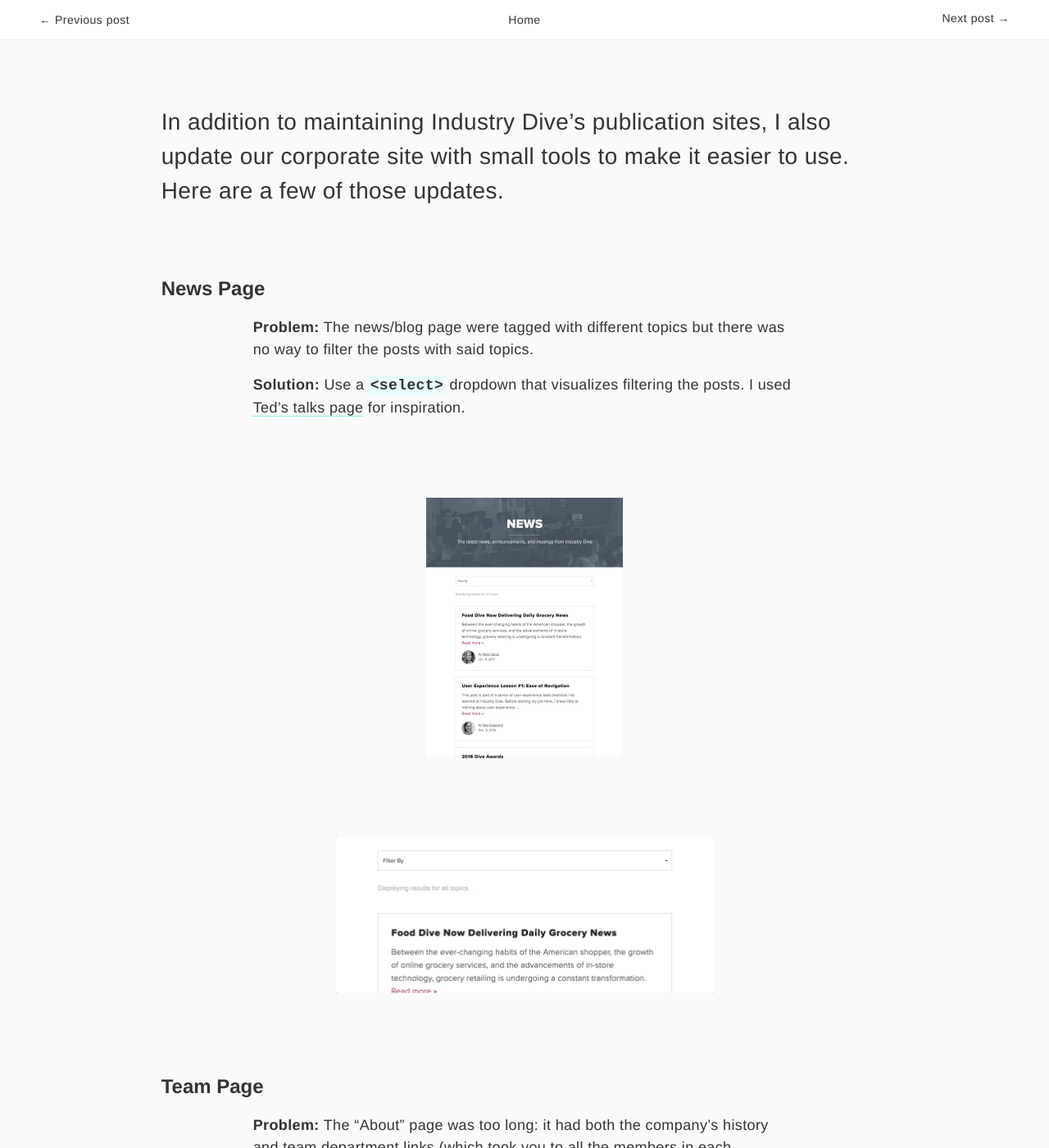
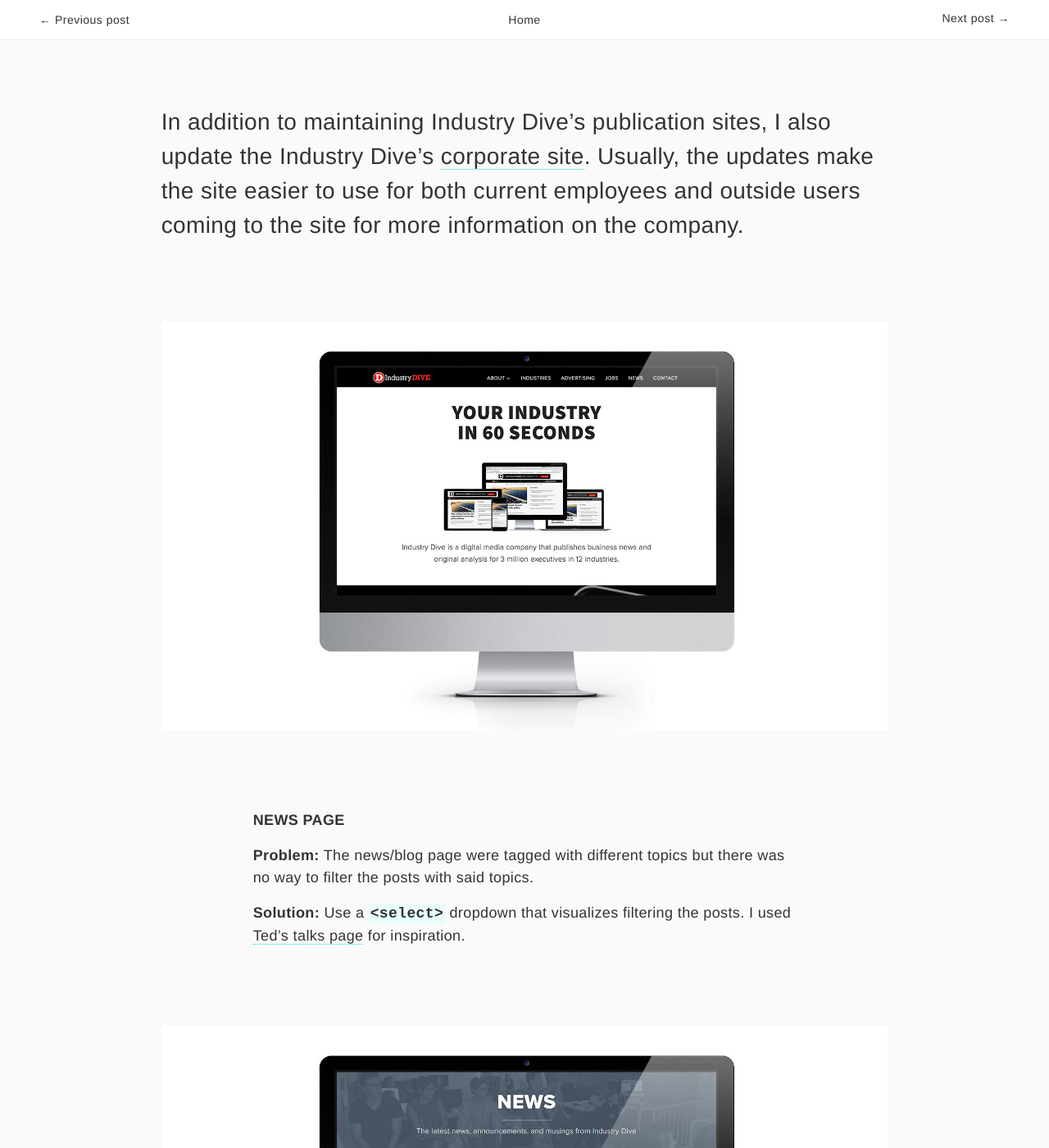
Before and after one commit to nancopeland/old-portfolio-site, a Jekyll site: the page built from _posts/2016-12-10-corp-site-updates.markdown, in a window 1280 px wide and 1400 px high. Shown: the whole window at 82% size. Built offline with Jekyll 4.4.1, drawn with Linux system fonts in a browser that asks for light colours; nearby versions of some CDN libraries; some of the changed text lies outside the part shown.

Commit message:
updates corp site post

```diff
--- a/_posts/2016-12-10-corp-site-updates.markdown
+++ b/_posts/2016-12-10-corp-site-updates.markdown
@@ -12,26 +12,36 @@
 next-story: /2016/12/01/living-style-guide.html
 ---
 
-In addition to maintaining Industry Dive's publication sites, I also update our corporate site with small tools to make it easier to use. Here are a few of those updates.
+In addition to maintaining Industry Dive's publication sites, I also update the Industry Dive's [corporate site](http://industrydive.com/). Usually, the updates make the site easier to use for both current employees and outside users coming to the site for more information on the company.
 
-<h2>News Page</h2>
+{:.p-img}
+![corp site]({{ site.url }}/assets/img/corp_site_filtering/corp_site.jpg)
+
+**NEWS PAGE**
 
 **Problem:** The news/blog page were tagged with different topics but there was no way to filter the posts with said topics.
 
 **Solution:** Use a `<select>` dropdown that visualizes filtering the posts. I used [Ted's talks page](http://www.ted.com/talks) for inspiration.
 
-![news page filtering]({{ site.url }}/assets/img/corp_site_filtering/news_page_filtering.gif){:width='240px'}
-![news page filtering close up]({{ site.url }}/assets/img/corp_site_filtering/news_page_filtering_zoom.gif){:width='460px'}
+{:.p-img}
+![news page]({{ site.url }}/assets/img/corp_site_filtering/news_page.jpg)
 
-<h2>Team Page</h2>
+{:.p-img}
+![news page filtering]({{ site.url }}/assets/img/corp_site_filtering/news_page_filtering.gif){:width='300px'}
+
+{:.p-img}
+![news page filtering close up]({{ site.url }}/assets/img/corp_site_filtering/news_page_filtering_zoom.gif){:width='500px'}
+
+**TEAM PAGE**
 
 **Problem:** The "About" page was too long: it had both the company's history and team department links (which took you to all the members in each department) on one page. This was confusing to a reader who just wanted to find the history or just wanted to find a team member. There were also a lot of steps involved to find the team member you were looking for.
 
 **Solution:** Split up the "About" page into two pages: "History" and "Team". For the "Team" page, have all team members on the page when it loads (instead of broken up by default) and have options to filter team members by department for ease of navigation.
 
-![new about page process](https://s3.amazonaws.com/dive_static/diveimages/new_process.gif){:width='500px'}
+{:.p-img}
+![team page]({{ site.url }}/assets/img/corp_site_filtering/team_page.jpg)
 
-Read more about the team page [here](http://industrydive.com/news/post/user-experience-lesson-1-ease-of-navigation/).
+{:.p-img}
+![new about page process](https://s3.amazonaws.com/dive_static/diveimages/new_process.gif){:width='550px'}
 
-
-Back-end code for both projects: [Ryan Schuster](http://stackoverflow.com/users/2855226/ryan-schuster)
+Read more about the team page [here](http://industrydive.com/news/post/user-experience-lesson-1-ease-of-navigation/). Back-end code for both projects was done by [Ryan Schuster](http://stackoverflow.com/users/2855226/ryan-schuster).
--- a/_posts/2016-12-29-pub-site-redesign.markdown
+++ b/_posts/2016-12-29-pub-site-redesign.markdown
@@ -76,3 +76,5 @@
 
 {:.p-img}
 ![desktop menu]({{ site.url }}/assets/img/pub_sites/pub_site_menu_desktop.gif){:width='700px'}
+
+See this project live at [utilitydive.com](http://www.utilitydive.com/) or any of the other [publication sites](http://industrydive.com/industries/).
```
Also changed, not shown: assets/img/corp_site_filtering/corp_site.jpg (added), assets/img/corp_site_filtering/news_page.jpg (added), assets/img/corp_site_filtering/team_page.jpg (added), 6 other files.
